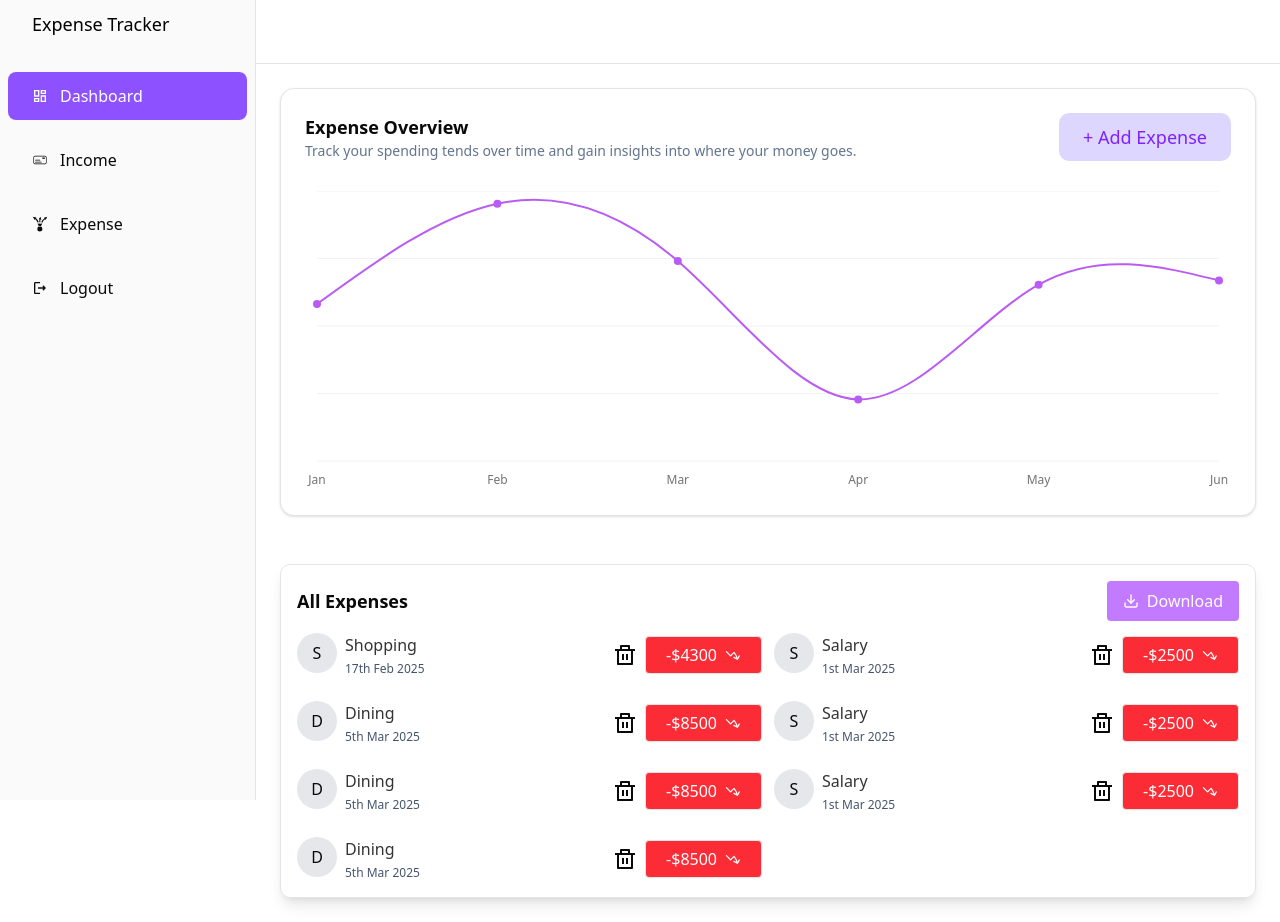
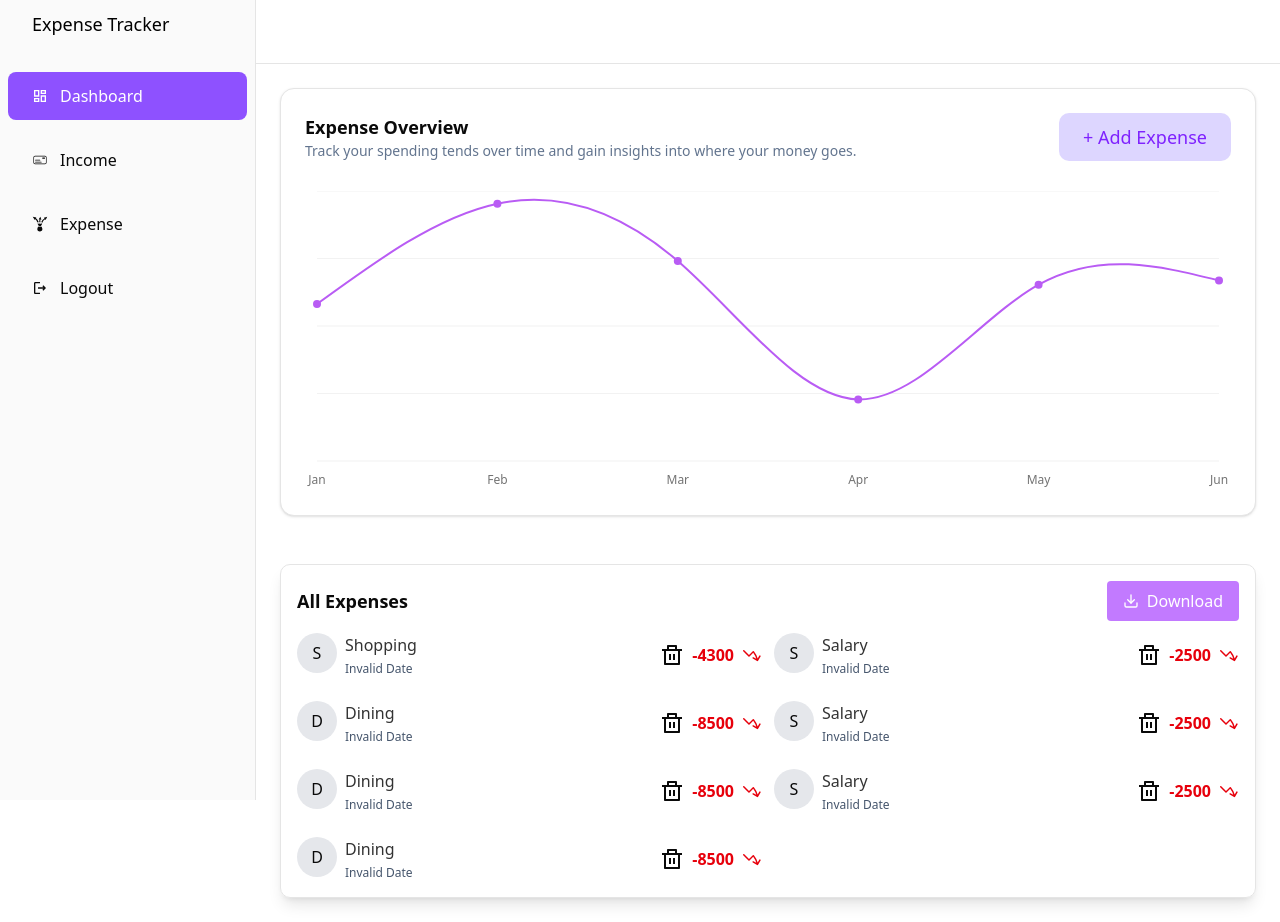
Before and after one commit to usamakhan-90/Expense-Tracker-Frontend, a React (Vite) app: page /expense in a window 1280 px wide. Built offline with nearby package versions, Linux system fonts and the light colour scheme.

Commit message:
feat: integrate dashboard API and enhance components for improved data visualization and management

```diff
--- a/src/app/store.js
+++ b/src/app/store.js
@@ -1,14 +1,17 @@
 import { configureStore } from "@reduxjs/toolkit";
 import authReducer from '../features/auth/authSlice'
 import { authApi } from "../features/auth/authApi";
+import { dashboardApi } from "../features/dashboard/dashboardApi";
 export const store = configureStore({
     reducer:{
         auth: authReducer,
         [authApi.reducerPath]: authApi.reducer,
+        [dashboardApi.reducerPath]: dashboardApi.reducer,
     },
 
     middleware: (getDefaultMiddleware) =>
         getDefaultMiddleware().concat(
             authApi.middleware,
+            dashboardApi.middleware,
         ),
 });
--- a/src/components/Expense/ExpenseInfo.jsx
+++ b/src/components/Expense/ExpenseInfo.jsx
@@ -3,27 +3,27 @@ import { HiMiniArrowTrendingDown } from "react-icons/hi2";
 import { RiDeleteBinLine } from "react-icons/ri";
 import DeleteAlert from "../CommonComponent/DeleteAlert";
 function ExpenseInfo({ icon, category, date, amount, show }) {
-    const handleDelete = () =>{
-        if(onDelete)
-        {
-            onDelete();
-        }
+
+   const formatData = (dateString) => {
+    const options = { day: "numeric", month: "short" };
+    return new Date(dateString).toLocaleDateString("en-Us", options);
+  };
+  const handleDelete = () => {
+    if (onDelete) {
+      onDelete();
     }
+  };
   return (
     <>
       <div className="flex justify-between items-center mt-3">
         <div className="flex gap-2">
           <div className="size-10 bg-gray-200 rounded-full flex justify-center items-center">
-            {icon ? (
-              <img src={icon} alt={category} />
-            ) : (
-              <span>{category.charAt(0)}</span>
-            )}
+            <span>{category.charAt(0)}</span>
           </div>
 
           <div className="flex flex-col space-y-1">
             <h2 className="text-base font-normal text-[#333333]">{category}</h2>
-            <p className="text-slate-600 text-xs">{date}</p>
+            <p className="text-slate-600 text-xs">{date ? formatData(date) : "No Date"}</p>
           </div>
         </div>
 
@@ -40,10 +40,10 @@ function ExpenseInfo({ icon, category, date, amount, show }) {
             </DeleteAlert>
           )}
           <button
-            className={`px-5 py-1.5  rounded border flex justify-center items-center gap-2 text-white max-sm:px-3 max-sm:py-0.5 cursor-pointer bg-red-500 hover:bg-red-700`}
+            className={`text-red-600 flex justify-center items-center gap-2 cursor-pointer font-semibold`}
           >
-            -${Math.abs(amount)}
-            <HiMiniArrowTrendingDown />
+            -{Math.abs(amount)}
+            <HiMiniArrowTrendingDown className="size-5" />
           </button>
         </div>
       </div>
--- a/src/components/Home/ExpenseChart.jsx
+++ b/src/components/Home/ExpenseChart.jsx
@@ -1,5 +1,6 @@
 import React from "react";
-import { Bar, BarChart, CartesianGrid, XAxis } from "recharts";
+import { Bar, BarChart, CartesianGrid, XAxis, YAxis, ResponsiveContainer } from "recharts";
+import { useGetDashboardQuery } from "../../features/dashboard/dashboardApi"; // Adjust path as needed
 
 import {
   Card,
@@ -13,53 +14,109 @@ import {
   ChartTooltipContent,
 } from "@/components/ui/chart";
 
-export const description = "A bar chart";
-
-const chartData = [
-  { month: "January", desktop: 186 },
-  { month: "February", desktop: 305 },
-  { month: "March", desktop: 237 },
-  { month: "April", desktop: 73 },
-  { month: "May", desktop: 209 },
-  { month: "June", desktop: 214 },
-];
-
-const chartConfig = {
-  desktop: {
-    label: "Desktop",
-    color: "#B95CF4",
-  },
-};
+export const description = "Last 30 Days Expenses Bar Chart";
 
 function ExpenseChart() {
-  return (
-    <>
+  const { data, isLoading, error } = useGetDashboardQuery();
+
+  // Transform API data into chart format
+  const chartData = React.useMemo(() => {
+    if (!data?.last30DaysExpense?.transaction) return [];
+
+    // Group by day or week depending on your data structure
+    // This example assumes each transaction has a date and amount
+    const dailyExpenses = data.last30DaysExpense.transaction.reduce((acc, transaction) => {
+      const date = new Date(transaction.date).toLocaleDateString('en-US', {
+        month: 'short',
+        day: 'numeric'
+      });
+
+      if (!acc[date]) {
+        acc[date] = 0;
+      }
+      acc[date] += transaction.amount;
+      return acc;
+    }, {});
+
+    // Convert to array format for Recharts
+    return Object.entries(dailyExpenses)
+      .map(([date, amount]) => ({
+        date,
+        amount: Math.abs(amount) // Ensure positive values for chart
+      }))
+      .sort((a, b) => new Date(a.date) - new Date(b.date))
+      .slice(0, 5); // Show last 5 data points as per your example
+  }, [data]);
+
+  if (isLoading) {
+    return <div className="p-4">Loading expense data...</div>;
+  }
+
+  if (error) {
+    return <div className="p-4 text-red-500">Error loading expense data</div>;
+  }
+
+  if (!chartData || chartData.length === 0) {
+    return (
       <Card>
         <CardHeader>
           <CardTitle>Last 30 Days Expense</CardTitle>
         </CardHeader>
         <CardContent>
-          <ChartContainer config={chartConfig}>
-            <BarChart accessibilityLayer data={chartData}>
-              <CartesianGrid vertical={false} />
+          <div className="p-4 text-center text-gray-500">
+            No expense data available for the last 30 days
+          </div>
+        </CardContent>
+      </Card>
+    );
+  }
+
+  return (
+    <Card>
+      <CardHeader>
+        <CardTitle>Last 30 Days Expense</CardTitle>
+      </CardHeader>
+      <CardContent>
+        <ChartContainer config={{ amount: { label: "Amount", color: "#B95CF4" }}}>
+          <ResponsiveContainer width="100%" height={300}>
+            <BarChart data={chartData}>
+              <CartesianGrid vertical={false} strokeDasharray="3 3" />
               <XAxis
-                dataKey="month"
+                dataKey="date"
                 tickLine={false}
                 tickMargin={10}
                 axisLine={false}
-                tickFormatter={(value) => value.slice(0, 3)}
+              />
+              <YAxis
+                tickLine={false}
+                axisLine={false}
+                tickFormatter={(value) => `$${value}`}
               />
               <ChartTooltip
-                cursor={false}
-                content={<ChartTooltipContent hideLabel />}
+                cursor={{ fill: 'rgba(185, 92, 244, 0.1)' }}
+                content={({ active, payload }) => {
+                  if (active && payload && payload.length) {
+                    return (
+                      <div className="bg-white p-3 border rounded shadow">
+                        <p className="font-medium">{payload[0].payload.date}</p>
+                        <p className="text-[#B95CF4]">${payload[0].value.toLocaleString()}</p>
+                      </div>
+                    );
+                  }
+                  return null;
+                }}
               />
-              <Bar dataKey="desktop" fill="var(--color-desktop)" radius={8} />
+              <Bar
+                dataKey="amount"
+                fill="#B95CF4"
+                radius={[4, 4, 0, 0]}
+                barSize={30}
+              />
             </BarChart>
-          </ChartContainer>
-        </CardContent>
-
-      </Card>
-    </>
+          </ResponsiveContainer>
+        </ChartContainer>
+      </CardContent>
+    </Card>
   );
 }
 
--- a/src/components/Home/IncomeCard.jsx
+++ b/src/components/Home/IncomeCard.jsx
@@ -1,61 +1,15 @@
-import React from 'react'
+import React from "react";
 import { BsArrowRight } from "react-icons/bs";
-import IncomeInfo from '../Income/IncomeInfo';
-import { useNavigate } from 'react-router-dom';
-const incomesData = [
-  {
-    id: 23232,
-    category: "Shopping",
-    date: "17th Feb 2025",
-    amount: 4300,
-    icon: null,
-  },
-  {
-    id: 32323,
-    category: "Salary",
-    date: "1st Mar 2025",
-    amount: 2500,
-    icon: null,
-  },
-  {
-    id: 323212,
-    category: "Dining",
-    date: "5th Mar 2025",
-    amount: 8500,
-    icon: null,
-  },
+import IncomeInfo from "../Income/IncomeInfo";
+import { useNavigate } from "react-router-dom";
+import { useGetDashboardQuery } from "../../features/dashboard/dashboardApi";
+function IncomeCard() {
+  const { data } = useGetDashboardQuery();
 
-  {
-    id: 323121,
-    category: "Salary",
-    date: "1st Mar 2025",
-    amount: 2500,
-    icon: null,
-  },
-  {
-    id: 9032234,
-    category: "Dining",
-    date: "5th Mar 2025",
-    amount: 8500,
-    icon: null,
-  },
+  const incomes = data?.last60DaysIncome?.transaction || [];
 
-  {
-    id: 320176,
-    category: "Salary",
-    date: "1st Mar 2025",
-    amount: 2500,
-    icon: null,
-  },
-  {
-    id: 2200128,
-    category: "Dining",
-    date: "5th Mar 2025",
-    amount: 8500,
-    icon: null,
-  },
-];
-function IncomeCard() {
+
+
   const navigate = useNavigate();
   return (
     <>
@@ -63,24 +17,25 @@ function IncomeCard() {
         <div className="flex justify-between items-center">
           <h2 className="text-lg font-normal">Income</h2>
           <button
-                 onClick={()=>navigate("/income")}
-                 className="flex justify-center items-center gap-2 bg-violet-400 px-6 py-2 max-sm:px-4 max-sm:py-1 rounded text-white hover:bg-violet-600 cursor-pointer">
+            onClick={() => navigate("/income")}
+            className="flex justify-center items-center gap-2 bg-violet-400 px-6 py-2 max-sm:px-4 max-sm:py-1 rounded text-white hover:bg-violet-600 cursor-pointer"
+          >
             See All <BsArrowRight />
           </button>
         </div>
 
-               {incomesData.slice(0, 5).map((item) => (
+        {incomes.slice(0, 5).map((item) => (
           <IncomeInfo
             key={item.id}
-                category = {item.category}
-                icon = {item.icon}
-                date = {item.date}
-                amount = {item.amount}
+            source={item.source}
+            icon={item.icon}
+            date={item.date}
+            amount={item.amount}
           />
         ))}
       </div>
     </>
-  )
+  );
 }
 
-export default IncomeCard
+export default IncomeCard;
--- a/src/components/Home/RecentTranscations.jsx
+++ b/src/components/Home/RecentTranscations.jsx
@@ -4,51 +4,73 @@ import {
   HiMiniArrowTrendingUp,
   HiMiniArrowTrendingDown,
 } from "react-icons/hi2";
-function RecentTranscation({ transcations = [] }) {
+import { useGetDashboardQuery } from "../../features/dashboard/dashboardApi";
+function RecentTranscation() {
+  const { data } = useGetDashboardQuery();
+
+  const recentTranscation = data?.recentTranscations || [];
+
+  const formatData = (dateString) => {
+    const options = { day: "numeric", month: "short" };
+    return new Date(dateString).toLocaleDateString("en-Us", options);
+  };
   return (
     <>
       <div className="bg-white shadow-lg border border-gray-50 outline-none p-4 rounded-md">
         <div className="flex justify-between items-center">
-          <h2 className="text-lg font-normal">Recent Transactions</h2>
+          <h2 className="text-lg font-semibold text-gray-800">
+            Recent Transactions
+          </h2>
           <button className="flex justify-center items-center gap-2 bg-violet-400 px-6 py-2 max-sm:px-4 max-sm:py-1 rounded text-white hover:bg-violet-600 cursor-pointer">
             See All <BsArrowRight />
           </button>
         </div>
 
-        {transcations.slice(0, 6).map((item) => (
-          <div key={item.id} className="flex justify-between items-center mt-3">
+        {recentTranscation?.slice(0, 6)?.map((item) => {
+          const isIncome = item.type === "income";
+          const amountText = isIncome
+            ? `+${item.amount.toLocaleString()}`
+            : `-${item.amount.toLocaleString()}`;
+          return (
+            <div
+              key={item.id}
+              className="flex justify-between items-center mt-3"
+            >
               <div className="flex gap-2">
                 <div className="size-10 bg-gray-200 rounded-full flex justify-center items-center">
                   {
-                    item.icon ? <img src={item.icon} alt={item.category} /> : <span>{item.category.charAt(0)}</span>
+                    <span className={`${isIncome ? 'text-green-600' : 'text-red-600'}`}>
+                      {item.source?.charAt(0).toUpperCase() ||
+                        item.category?.charAt(0).toUpperCase()}
+                    </span>
                   }
                 </div>
 
                 <div className="flex flex-col space-y-1">
                   <h2 className="text-base font-normal text-[#333333]">
-                  {
-                    item.category
-                  }
+                    {item.source || item.category}
                   </h2>
-                <p className="text-slate-600 text-xs">{item.date}</p>
+                  <p className="text-slate-600 text-xs">
+                    {item.date ? formatData(item.date) : "No Date"}
+                  </p>
                 </div>
               </div>
 
-            <div>
-              <button className={`px-5 py-1.5  rounded border flex justify-center items-center gap-2 text-white max-sm:px-3 max-sm:py-0.5 cursor-pointer ${item.amount > 0 ? 'bg-green-400 hover:bg-green-600 ' : 'bg-red-500 hover:bg-red-700'}`}>
-                {
-                    item.amount > 0 ? '+' : '-'
-                }
-
-                ${Math.abs(item.amount)}
-                {
-                    item.amount > 0 ? <HiMiniArrowTrendingUp/> : <HiMiniArrowTrendingDown />
-                }
-
-              </button>
+              <div
+                className={`flex items-center gap-2 cursor-pointer ${
+                  isIncome ? "text-green-600" : "text-red-600"
+                }`}
+              >
+                <span className="font-medium">{amountText}</span>
+                {isIncome ? (
+                  <HiMiniArrowTrendingUp className="w-5 h-5" />
+                ) : (
+                  <HiMiniArrowTrendingDown className="w-5 h-5" />
+                )}
               </div>
             </div>
-        ))}
+          );
+        })}
       </div>
     </>
   );
--- a/src/components/Income/IncomeInfo.jsx
+++ b/src/components/Income/IncomeInfo.jsx
@@ -1,49 +1,47 @@
 import React from "react";
-import {
-  HiMiniArrowTrendingUp,
-} from "react-icons/hi2";
+import { HiMiniArrowTrendingUp } from "react-icons/hi2";
 import { RiDeleteBinLine } from "react-icons/ri";
 import DeleteAlert from "../CommonComponent/DeleteAlert";
-function IncomeInfo({category, icon, date, amount, show, onDelete}) {
+function IncomeInfo({ source, icon, date, amount, show, onDelete }) {
+  const formatData = (dateString) => {
+    const options = { day: "numeric", month: "short" };
+    return new Date(dateString).toLocaleDateString("en-Us", options);
+  };
 
-    const handleDelete = () =>{
-        if(onDelete)
-        {
-            onDelete();
-        }
+  const handleDelete = () => {
+    if (onDelete) {
+      onDelete();
     }
+  };
   return (
     <>
       <div className="flex justify-between items-center mt-3">
         <div className="flex gap-2">
           <div className="size-10 bg-gray-200 rounded-full flex justify-center items-center">
-            {icon ? (
-              <img src={icon} alt={category} />
-            ) : (
-              <span>{category.charAt(0)}</span>
-            )}
+              <span>{source?.charAt(0)}</span>
           </div>
 
           <div className="flex flex-col space-y-1">
-            <h2 className="text-base font-normal text-[#333333]">
-              {category}
-            </h2>
-            <p className="text-slate-600 text-xs">{date}</p>
+            <h2 className="text-base font-normal text-[#333333]">{source}</h2>
+            <p className="text-slate-600 text-xs">{date ? formatData(date) : "No Date"}</p>
           </div>
         </div>
 
         <div className="flex gap-2">
-            {
-                show && (<DeleteAlert
-                onConfirm={handleDelete}
-                title={`Delete ${category}`}
-                description={`Are you sure you want to delete this ${category} income record`}>
-                    <button><RiDeleteBinLine className="size-6 cursor-pointer"/></button>
-                </DeleteAlert>)
-            }
+          {show && (
+            <DeleteAlert
+              onConfirm={handleDelete}
+              title={`Delete ${category}`}
+              description={`Are you sure you want to delete this ${source} income record`}
+            >
+              <button>
+                <RiDeleteBinLine className="size-6 cursor-pointer" />
+              </button>
+            </DeleteAlert>
+          )}
 
           <button
-            className={`px-5 py-1.5  rounded border flex justify-center items-center gap-2 text-white max-sm:px-3 max-sm:py-0.5 cursor-pointer bg-green-400 hover:bg-green-600`}
+            className={`flex justify-center items-center gap-2 cursor-pointer text-green-600`}
           >
             +${Math.abs(amount)}
             <HiMiniArrowTrendingUp />
--- /dev/null
+++ b/src/features/dashboard/dashboardApi.js
@@ -0,0 +1,18 @@
+import { createApi, fetchBaseQuery } from "@reduxjs/toolkit/query/react";
+
+
+export const dashboardApi = createApi({
+    reducerPath: "dashboardApi",
+    baseQuery: fetchBaseQuery({
+        baseUrl: 'http://localhost:7000/dashboard',
+        credentials: 'include'
+    }),
+
+    endpoints: (builder) => ({
+        getDashboard: builder.query({
+            query: () => '/'
+        })
+    })
+})
+
+export const {useGetDashboardQuery} = dashboardApi
--- a/src/pages/Dashboard/Home.jsx
+++ b/src/pages/Dashboard/Home.jsx
@@ -1,145 +1,17 @@
-import React from 'react'
-import DashboardLayout from '../../components/Layout/DashboardLayout'
+import React from "react";
+import DashboardLayout from "../../components/Layout/DashboardLayout";
 import { LuHandCoins, LuWalletMinimal } from "react-icons/lu";
 import { IoMdCard } from "react-icons/io";
-import InfoCard from '../../components/Home/InfoCard';
-import RecentTranscation from '../../components/Home/RecentTranscations';
-import FincialChart from '../../components/Home/FincialChart';
-import ExpenseCard from '../../components/Home/ExpenseCard';
-import ExpenseChart from '../../components/Home/ExpenseChart';
-import IncomeChart from '../../components/Home/IncomeChart';
-import IncomeCard from '../../components/Home/IncomeCard';
-const cardData = [
-  {
-    id: 10032,
-    icon: IoMdCard,
-    text: "Total Balance",
-    balance: 400,
-    iconBg: "bg-purple-500", // Add this
-  },
-  {
-    id: 10034,
-    icon: LuWalletMinimal,
-    text: "Total Income",
-    balance: 200,
-    iconBg: "bg-orange-500", // Add this
-  },
-  {
-    id: 10039,
-    icon: LuHandCoins,
-    text: "Total Expenses",
-    balance: 200,
-    iconBg: "bg-red-500", // Add this
-  },
-];
+import InfoCard from "../../components/Home/InfoCard";
+import RecentTranscation from "../../components/Home/RecentTranscations";
+import FincialChart from "../../components/Home/FincialChart";
+import ExpenseCard from "../../components/Home/ExpenseCard";
+import ExpenseChart from "../../components/Home/ExpenseChart";
+import IncomeChart from "../../components/Home/IncomeChart";
+import IncomeCard from "../../components/Home/IncomeCard";
+import { useGetDashboardQuery } from "../../features/dashboard/dashboardApi";
 
-const transactionsData = [
-  {
-    id: 23232,
-    category: "Shopping",
-    date: "17th Feb 2025",
-    amount: -4300,
-    icon: null,
-  },
-  {
-    id: 32323,
-    category: "Salary",
-    date: "1st Mar 2025",
-    amount: 2500,
-    icon: null,
-  },
-  {
-    id: 323212,
-    category: "Dining",
-    date: "5th Mar 2025",
-    amount: -8500,
-    icon: null,
-  },
 
-  {
-    id: 323121,
-    category: "Salary",
-    date: "1st Mar 2025",
-    amount: 2500,
-    icon: null,
-  },
-  {
-    id: 9032234,
-    category: "Dining",
-    date: "5th Mar 2025",
-    amount: -8500,
-    icon: null,
-  },
-
-  {
-    id: 320176,
-    category: "Salary",
-    date: "1st Mar 2025",
-    amount: 2500,
-    icon: null,
-  },
-  {
-    id: 2200128,
-    category: "Dining",
-    date: "5th Mar 2025",
-    amount: -8500,
-    icon: null,
-  },
-];
-
-const expensesData = [
-  {
-    id: 23232,
-    category: "Shopping",
-    date: "17th Feb 2025",
-    amount: -4300,
-    icon: null,
-  },
-  {
-    id: 32323,
-    category: "Salary",
-    date: "1st Mar 2025",
-    amount: -2500,
-    icon: null,
-  },
-  {
-    id: 323212,
-    category: "Dining",
-    date: "5th Mar 2025",
-    amount: -8500,
-    icon: null,
-  },
-
-  {
-    id: 323121,
-    category: "Salary",
-    date: "1st Mar 2025",
-    amount: -2500,
-    icon: null,
-  },
-  {
-    id: 9032234,
-    category: "Dining",
-    date: "5th Mar 2025",
-    amount: -8500,
-    icon: null,
-  },
-
-  {
-    id: 320176,
-    category: "Salary",
-    date: "1st Mar 2025",
-    amount: -2500,
-    icon: null,
-  },
-  {
-    id: 2200128,
-    category: "Dining",
-    date: "5th Mar 2025",
-    amount: -8500,
-    icon: null,
-  },
-];
 
 const incomesData = [
   {
@@ -195,38 +67,52 @@ const incomesData = [
   },
 ];
 function Home() {
+
+  const {data} = useGetDashboardQuery();
+  console.log(data)
   return (
     <>
       <DashboardLayout>
-      <div className='grid grid-cols-1 md:grid-cols-2 lg:grid-cols-3 gap-4 p-6'>
-         {cardData.map((item) => (
+        <div className="grid grid-cols-1 md:grid-cols-2 lg:grid-cols-3 gap-4 p-6">
           <InfoCard
-              key={item.id}
-              title={item.text}
-              balance={item.balance}
-              icon={item.icon}
-              iconBg={item.iconBg}
+            title="Total Balance"
+            value={data?.totalBalance || 0}
+            icon={<IoMdCard />}
+            iconBg="bg-purple-500"
           />
-          ))}
+
+          <InfoCard
+            title="Total Income"
+            value={data?.totalIncome || 0}
+            icon={<LuWalletMinimal />}
+            iconBg="bg-orange-500"
+          />
+
+          <InfoCard
+            title="Total Expense"
+            value={data?.totalExpense || 0}
+            icon={<LuHandCoins />}
+            iconBg="bg-red-500"
+          />
         </div>
 
-      <div className='grid grid-cols-1 lg:grid-cols-2 gap-4 p-6'>
-        <RecentTranscation transcations={transactionsData}/>
-        <FincialChart/>
+        <div className="grid grid-cols-1 lg:grid-cols-2 gap-4 p-6">
+          <RecentTranscation />
+          <FincialChart />
         </div>
 
-      <div className='grid grid-cols-1 lg:grid-cols-2 gap-4 p-6'>
-        <ExpenseCard expenses = {expensesData}/>
-        <ExpenseChart/>
+        <div className="grid grid-cols-1 lg:grid-cols-2 gap-4 p-6">
+          <ExpenseCard />
+          <ExpenseChart />
         </div>
 
-      <div className='grid grid-cols-1 lg:grid-cols-2 gap-4 p-6'>
-        <IncomeChart/>
-        <IncomeCard incomes={incomesData}/>
+        <div className="grid grid-cols-1 lg:grid-cols-2 gap-4 p-6">
+          <IncomeChart />
+          <IncomeCard incomes={incomesData} />
         </div>
       </DashboardLayout>
     </>
-  )
+  );
 }
 
-export default Home
+export default Home;
```
Also changed, not shown: src/components/Home/ExpenseCard.jsx (+17 -9 lines), src/components/Home/FincialChart.jsx (+71 -18 lines), src/components/Home/InfoCard.jsx (+6 -3 lines). Lines whose indentation alone changed are shown as unchanged.
